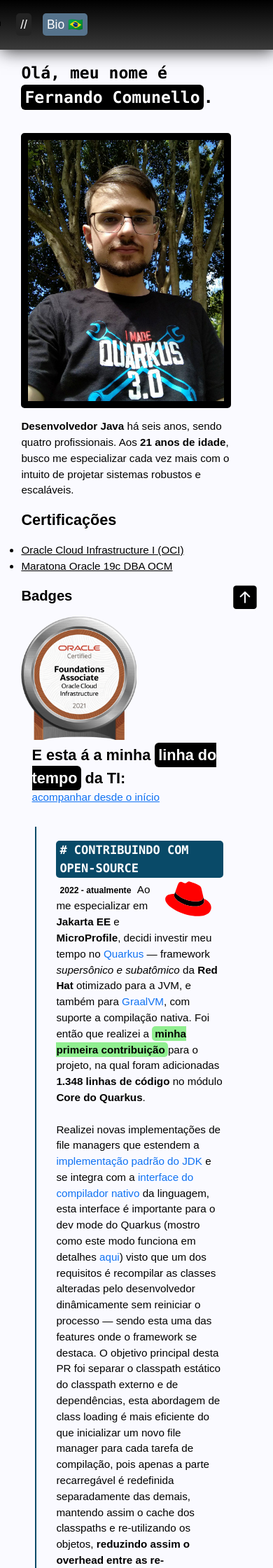
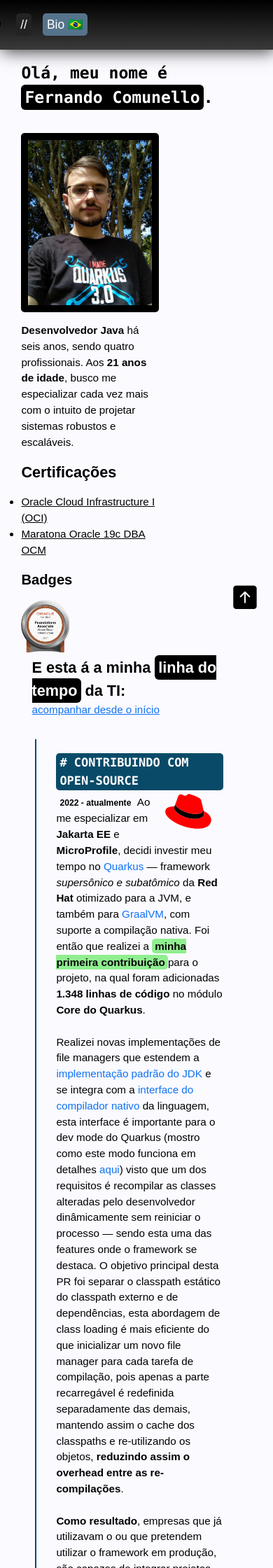
Before and after one commit to fercomunello/blog, a Jekyll site: the page built from about-me-pt-br.html, in a window 390 px wide. Shown: the top 2240 px of the page at 70% size. Built offline with Jekyll 4.4.1, drawn with Linux system fonts in a browser that asks for light colours.

Commit message:
Small adjustments on the bio page and in the layout

```diff
--- a/_includes/bio/_2-first_job-br.html
+++ b/_includes/bio/_2-first_job-br.html
@@ -19,7 +19,7 @@
     <a target="_blank"
        href="https://viasoft.com.br/agrotitan/">CRM | Agrotitan</a>
     após realizar os
-    <a href="https://univiasoft.com.br/elearning">e-learnings da empresa</a>,
+    <a href="https://univiasoft.com.br/elearning" target="_blank">e-learnings da empresa</a>,
     me aprofundando não apenas no Java SE 7/8 mas também na especificação
     <a target="_blank" href="https://www.oracle.com/java/technologies/javaee/javaeetechnologies.html#javaee7">Java EE
         7</a>
--- a/_includes/bio/_5-joining-open-source.html
+++ b/_includes/bio/_5-joining-open-source.html
@@ -68,16 +68,12 @@
 mantendo um loop de feedback automatizado e <strong>praticamente instântaneo</strong> entre o momento da
 mudança do código e a execução.
 
-
-<p>"<i style="text-decoration: underline; cursor: pointer;">
-        <a href="https://quarkus.io/blog/adoptium-customer-story/#enter-quarkus"
-           target="_blank">
-            O ciclo de feedback rápido da codificação ao vivo foi muito útil no desenvolvimento com o Quarkus. Embora a
+<p>"<a href="https://quarkus.io/blog/adoptium-customer-story/#enter-quarkus"
+       class="quote-link" target="_blank"><i>O ciclo de feedback rápido
+            da codificação ao vivo foi muito útil no desenvolvimento com o Quarkus. Embora a
             inicialização rápida tenha sido boa, não foi crítica, já que nossos aplicativos são de longa duração, mas
             durante o desenvolvimento, à medida que ajustamos nossas APIs, poder testar novamente imediatamente nos
-            economizou muito tempo de desenvolvimento.
-        </a>
-    </i>"
+            economizou muito tempo de desenvolvimento.</i></a>"
     <strong style="font-size: 85%">
         - Lead Developer do comitê de direção técnica da Adoptium.
     </strong>
--- a/_sass/_header.scss
+++ b/_sass/_header.scss
@@ -95,11 +95,6 @@
                     background: #56738c;
                 }
             }
-
-            @media (max-width: 379px) {
-                gap: 0;
-                font-size: 1rem;
-            }
         }
     }
 }
--- a/_sass/main.scss
+++ b/_sass/main.scss
@@ -111,6 +111,14 @@
     margin-left: 2em;
 }
 
+.quote-link {
+    text-decoration: none;
+    color: black;
+    &:hover {
+        text-decoration: underline;
+    }
+}
+
 .video-container {
     position: relative;
     padding-bottom: 56.25%;
--- a/assets/css/pages/about-me.scss
+++ b/assets/css/pages/about-me.scss
@@ -144,16 +144,23 @@
                 .timeline-go-to-next-item {
                     color: whitesmoke;
                 }
+
+                .quote-link {
+                    color: white;
+                }
             }
         }
     }
 }
 
-@media (max-width: 760px) {
+@media (max-width: 660px) {
     .about-me {
         flex-wrap: wrap;
         .profile-info {
-            width: 100%;
+            width: 60%;
+            .certifications-section .badges .badge {
+                width: 35%;
+            }
         }
     }
     .career-section {
```
